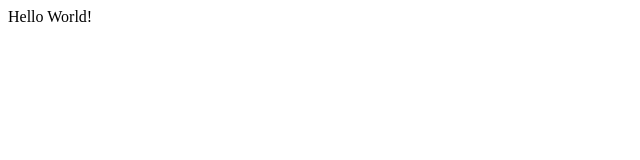
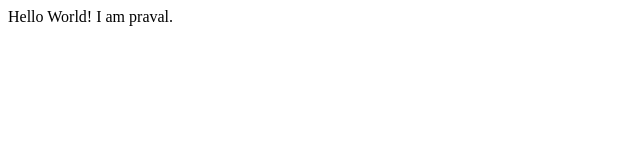
Before and after one commit to bandhu/bandhu.github.io, a plain HTML site: page index.html in a window 1280 px wide. Shown: the full height of the page, 0-640 px from the left. Drawn offline with Linux system fonts and the light colour scheme.

Commit message:
Updated
Just an update.

```diff
--- a/index.html
+++ b/index.html
@@ -4,6 +4,6 @@
     <meta/>
 </head>
 <body>
-    Hello World!
+    Hello World! I am praval.
 </body>
 </html>
```
